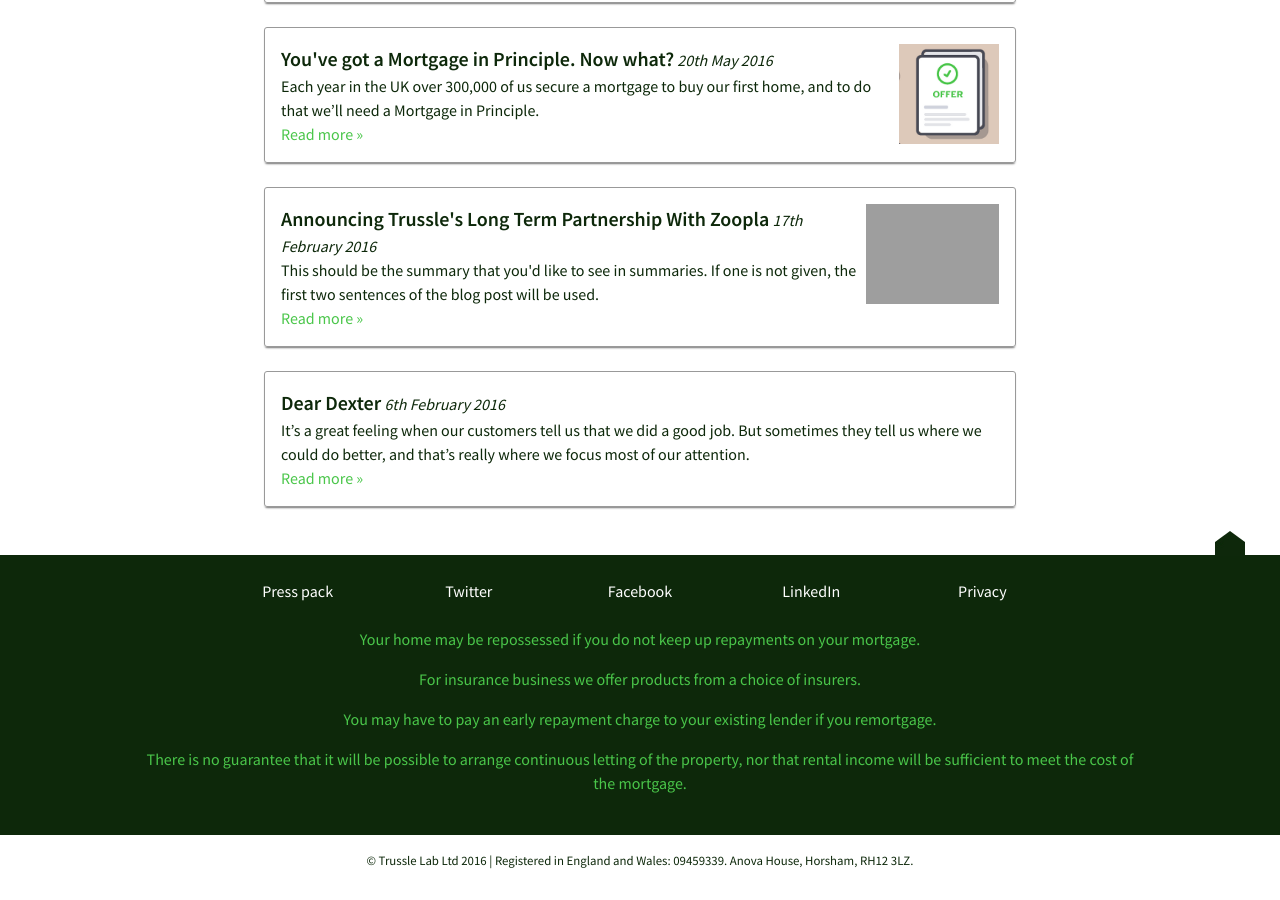
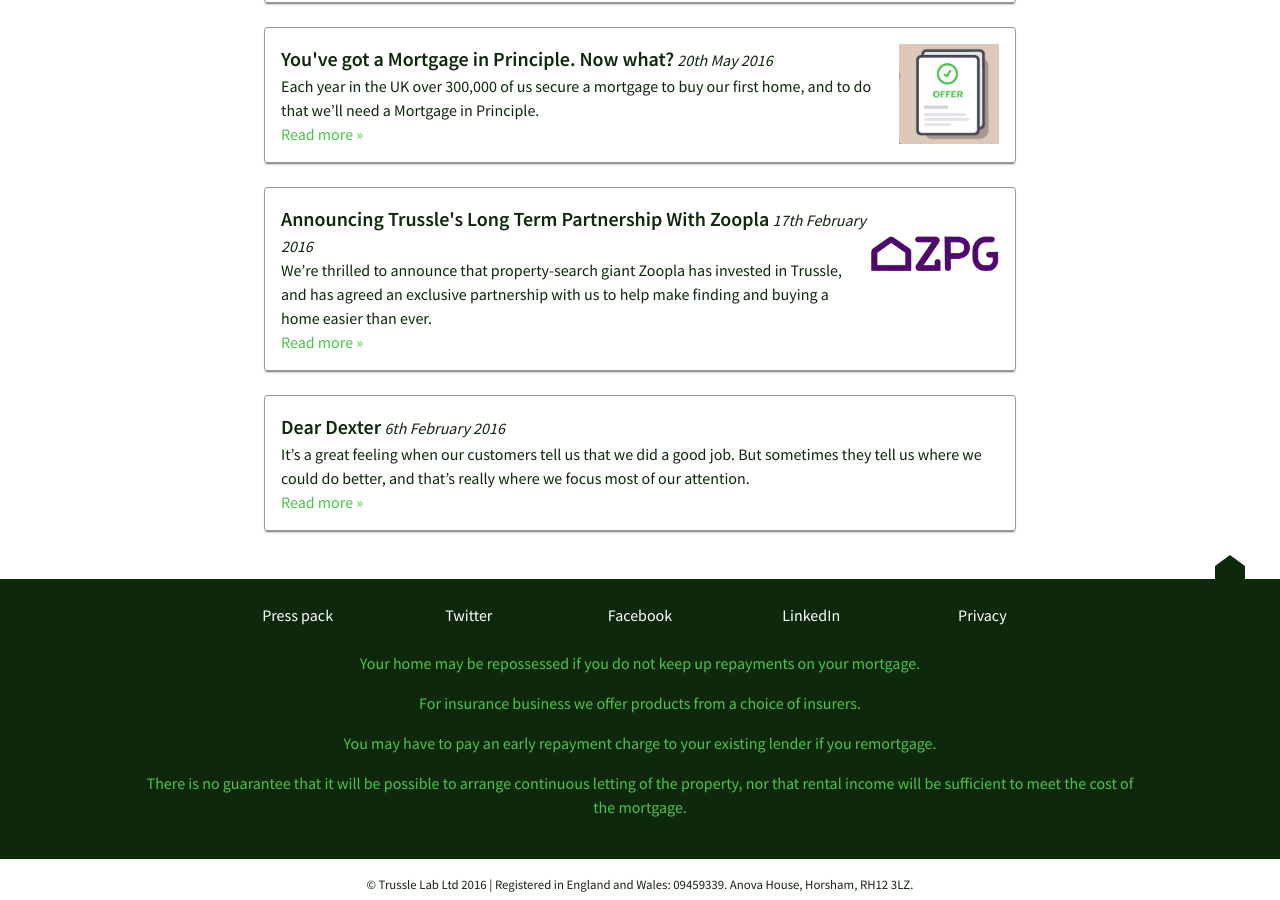
Before and after one commit to olitrussle/blog, a Jekyll site: the page built from index.html, in a window 1280 px wide and 900 px high, scrolled down 975 px. Built offline with Jekyll 4.4.1, drawn with Linux system fonts in a browser that asks for light colours.

Commit message:
Updated 2016-02-17-announcing-trussles-long-term-partnership-with-zoopla.md

```diff
--- a/_posts/2016-02-17-announcing-trussles-long-term-partnership-with-zoopla.md
+++ b/_posts/2016-02-17-announcing-trussles-long-term-partnership-with-zoopla.md
@@ -3,15 +3,12 @@
 layout: post
 title: Announcing Trussle's Long Term Partnership With Zoopla
 excerpt: >-
-  This should be the summary that you'd like to see in summaries. If one is not
-  given, the first two sentences of the blog post will be used.
-author: The name of the author.
-author_twitter: >-
-  The Twitter handle (with quotes) of the author. If left blank, the author's
-  name is not a link.
-thumbnail_filename: >-
-  The name of a file, with the file extension, in post_images that should be
-  resized for use in the summary. (Square images work best here.)
+  We’re thrilled to announce that property-search giant Zoopla has invested in
+  Trussle, and has agreed an exclusive partnership with us to help make finding
+  and buying a home easier than ever.
+author: Ishaan Malhi
+author_twitter: ishaantrussle
+thumbnail_filename: ZPG.jpg
 ---
 {% include image/left.html filename="Trussle_zoopla.png" %}
 
```
